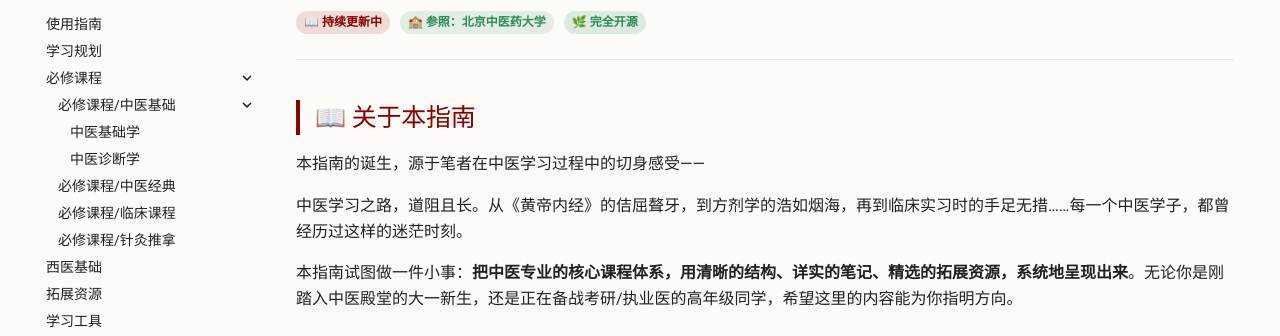
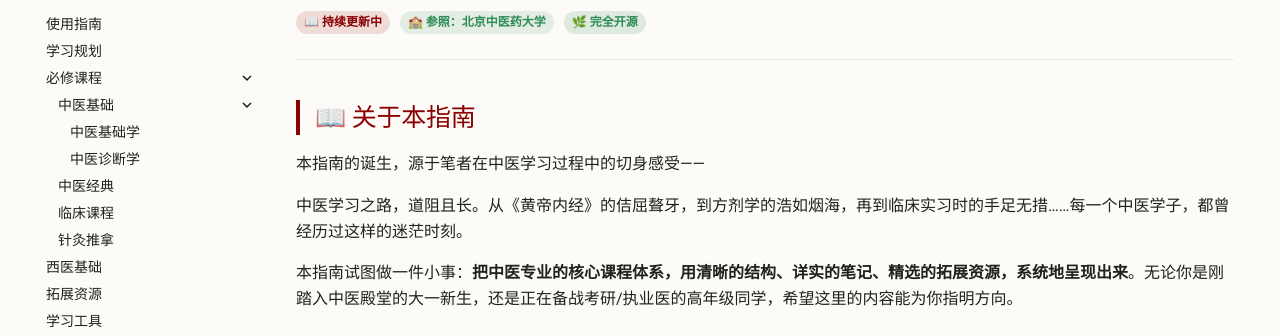
Before and after one commit to etherealstarry/tcm-self-learning, an MkDocs documentation site: the page built from docs/index.md, in a window 1280 px wide. Shown: the part 311-647 px from the top of the page. Built offline with MkDocs 1.6.1 and Material for MkDocs 9.7.7, drawn with Linux system fonts in a browser that asks for light colours; comment, search, counter and statistics services are not loaded.

```diff
--- a/mkdocs.yml
+++ b/mkdocs.yml
@@ -91,15 +91,15 @@
   - 使用指南: 使用指南.md
   - 学习规划: 学习规划.md
   - 必修课程:
-      - 必修课程/中医基础:
+      - 中医基础:
           - 必修课程/中医基础/index.md
           - 必修课程/中医基础/中医基础学.md
           - 必修课程/中医基础/中医诊断学.md
-      - 必修课程/中医经典:
+      - 中医经典:
           - 必修课程/中医经典/index.md
-      - 必修课程/临床课程:
+      - 临床课程:
           - 必修课程/临床课程/index.md
-      - 必修课程/针灸推拿:
+      - 针灸推拿:
           - 必修课程/针灸推拿/index.md
   - 西医基础:
       - 西医基础/index.md
```
